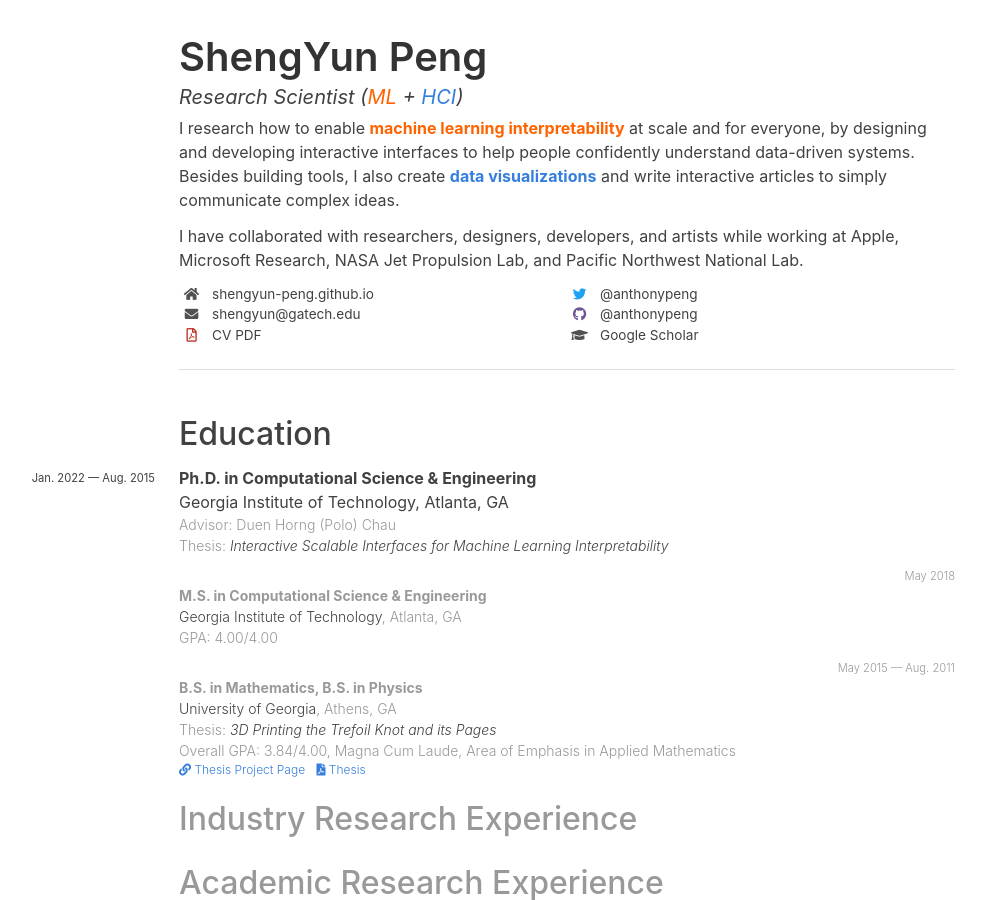
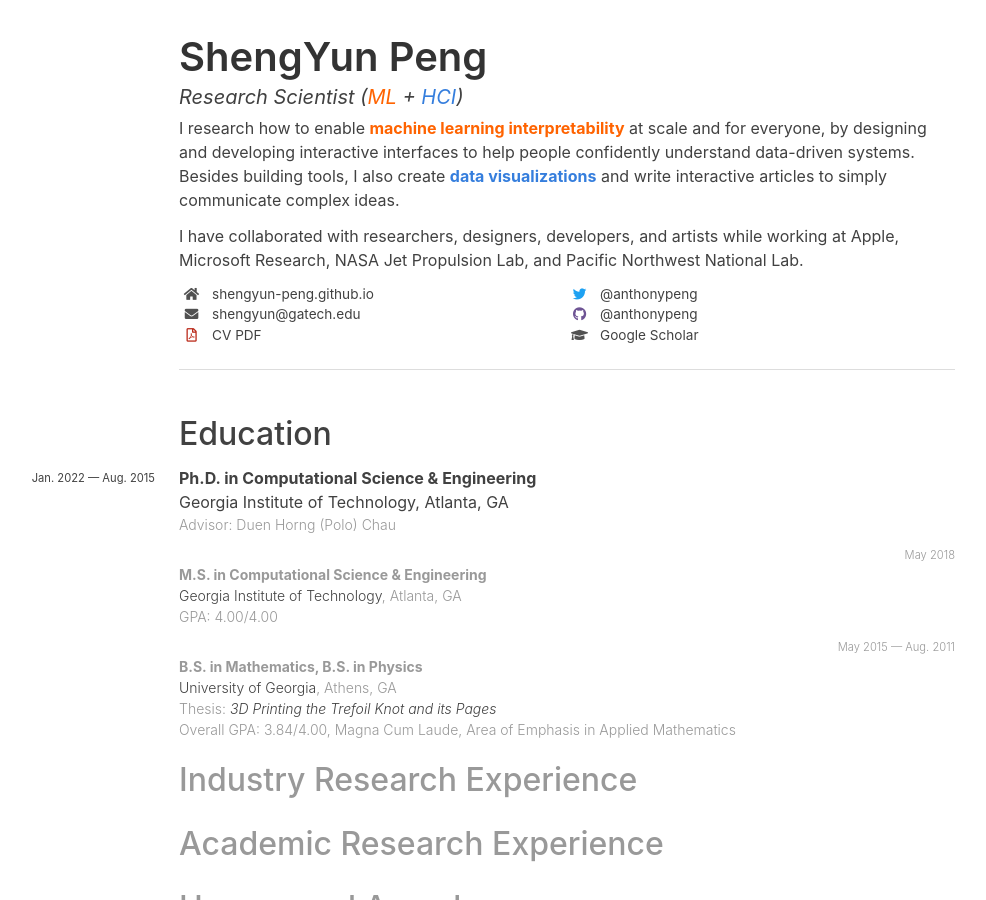
Before and after one commit to nemathahmed/temp_site2, a Jekyll site: the page built from cv.md, in a window 1280 px wide and 900 px high. Shown: the whole window, without its empty margins (153-1139 px from the left). Built offline with Jekyll 4.4.1, drawn with Linux system fonts in a browser that asks for light colours; nearby versions of some CDN libraries; some web fonts are replaced.

Commit message:
add education

```diff
--- a/_data/education.yaml
+++ b/_data/education.yaml
@@ -37,7 +37,7 @@
 #  co-advisor: Alex Endert
   years: "Jan. 2022 —"
   years-extra: "Aug. 2015"
-  thesis: "Interactive Scalable Interfaces for Machine Learning Interpretability"
+#  thesis: "Interactive Scalable Interfaces for Machine Learning Interpretability"
 #  thesis-video: https://youtu.be/TNH8RqyNfmo
 #  thesis-link: ../defense/
 #  thesis-pdf: ../papers/fred-hohman-thesis.pdf
--- a/_includes/cv/degree.html
+++ b/_includes/cv/degree.html
@@ -35,24 +35,24 @@
 	</div>
 {% endif %}
 
-<div class="pub-misc">
-	{% if degree.thesis-link %}
-		<a href="{{ degree.thesis-link }}">
-			<i class="fas fa-link" aria-hidden="true"></i> Thesis Project Page
-		</a>
-	{% endif %}
+<!--<div class="pub-misc">-->
+<!--	{% if degree.thesis-link %}-->
+<!--		<a href="{{ degree.thesis-link }}">-->
+<!--			<i class="fas fa-link" aria-hidden="true"></i> Thesis Project Page-->
+<!--		</a>-->
+<!--	{% endif %}-->
+<!--	-->
+<!--	{% if degree.thesis-pdf %}-->
+<!--		<a href="{{ degree.thesis-pdf }}">-->
+<!--			<i class="fas fa-file-pdf" aria-hidden="true"></i> Thesis-->
+<!--		</a>-->
+<!--	{% endif %}-->
 
-	{% if degree.thesis-pdf %}
-		<a href="{{ degree.thesis-pdf }}">
-			<i class="fas fa-file-pdf" aria-hidden="true"></i> Thesis
-		</a>
-	{% endif %}
-
-	{% if degree.thesis-video %}
-		<a href="{{ degree.thesis-video }}">
-			<i class="fas fa-video" aria-hidden="true"></i> Thesis Recording
-		</a>
-	{% endif %}
-</div>
+<!--	{% if degree.thesis-video %}-->
+<!--		<a href="{{ degree.thesis-video }}">-->
+<!--			<i class="fas fa-video" aria-hidden="true"></i> Thesis Recording-->
+<!--		</a>-->
+<!--	{% endif %}-->
+<!--</div>-->
 
 <div class="cv-spacer"></div>
```
